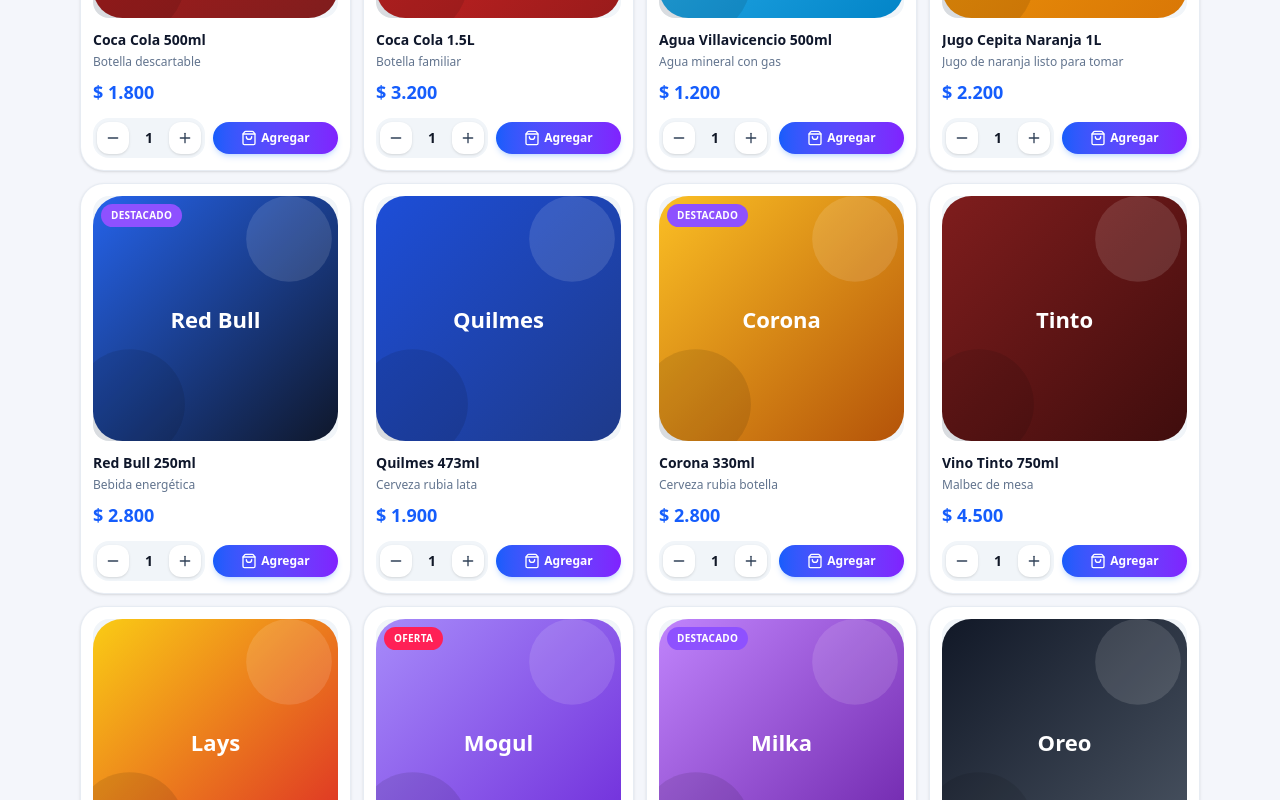
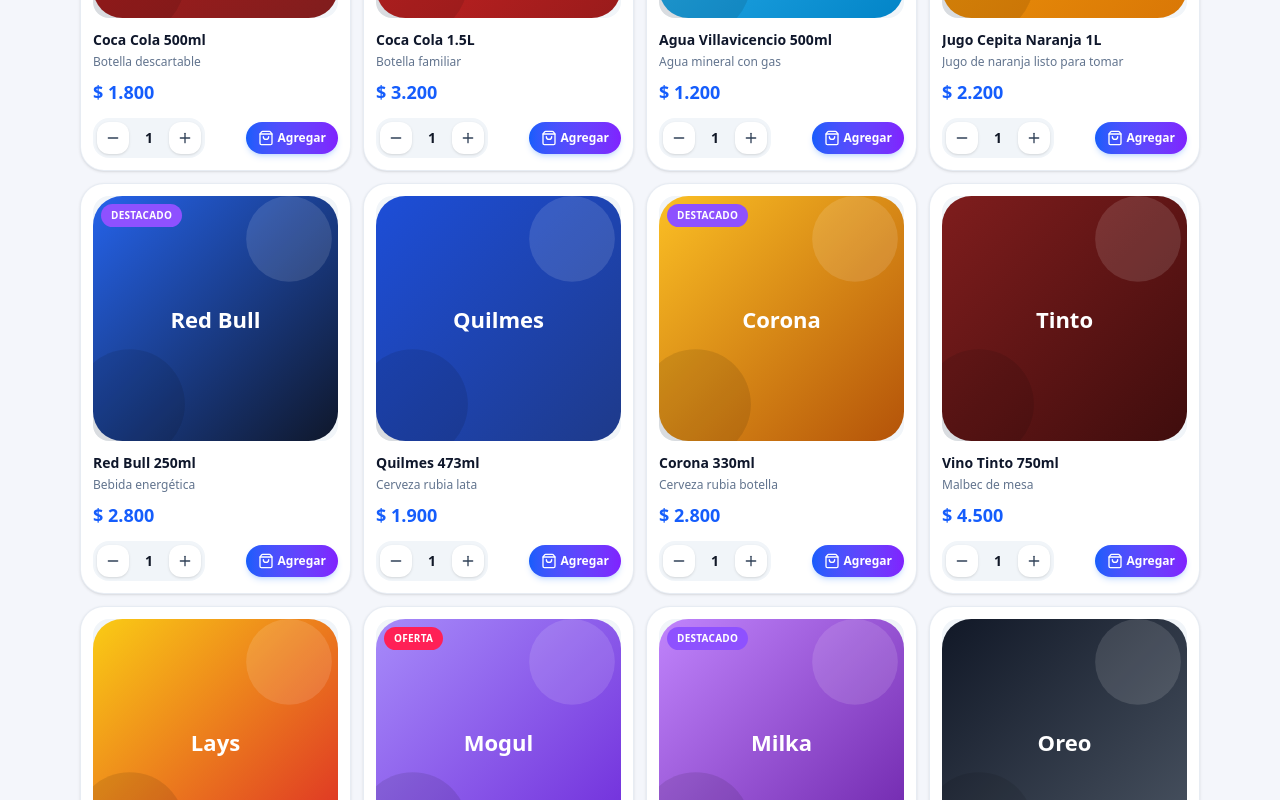
Before and after one commit to alexastete25/kiosco-lv, a React (Vite) app: page / in a window 1280 px wide. Shown: the part 860-1660 px from the top of the page. Built offline with nearby package versions, Linux system fonts and the light colour scheme.

Commit message:
Cambie boton

```diff
--- a/src/components/ProductCard.tsx
+++ b/src/components/ProductCard.tsx
@@ -51,7 +51,7 @@
           <button
             type="button"
             onClick={() => addToCart(product, quantity)}
-            className="inline-flex flex-1 items-center justify-center gap-1 rounded-2xl bg-gradient-to-r from-blue-600 to-violet-600 px-3 py-2 text-xs font-bold text-white shadow-md shadow-blue-500/20 transition hover:brightness-110"
+            className="inline-flex items-center justify-center gap-1 rounded-2xl bg-gradient-to-r from-blue-600 to-violet-600 px-3 py-2 text-xs font-bold text-white shadow-md shadow-blue-500/20 transition hover:brightness-110"
           >
             <ShoppingBag className="h-4 w-4" />
             Agregar
```
